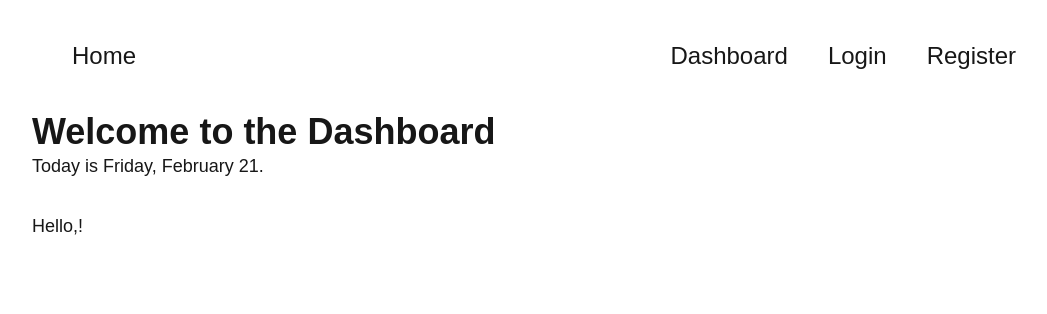
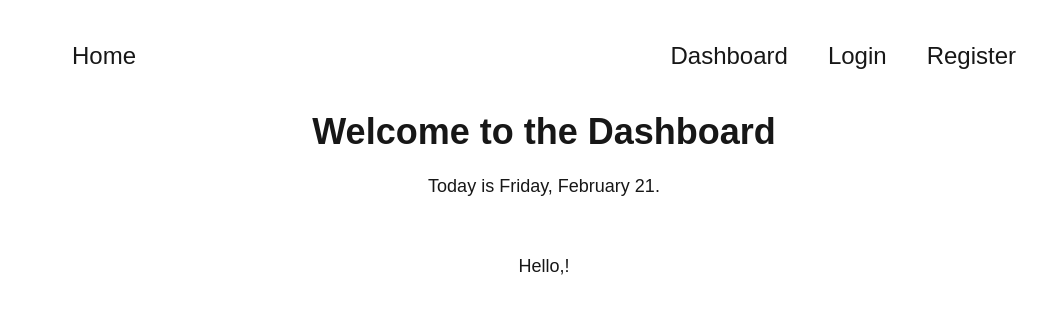
Before and after one commit to AlexVNep/members-only2, a Next.js app: page /dashboard in a window 1280 px wide. Shown: the top 314 px of the page, without its empty margins (96-1143 px from the left). Built offline with nearby package versions, Linux system fonts and the light colour scheme.

Commit message:
Change styling

```diff
--- a/app/dashboard/(overview)/page.tsx
+++ b/app/dashboard/(overview)/page.tsx
@@ -5,7 +5,7 @@
 
 export default function DashboardPage() {
   return (
-    <div className="">
+    <div className="flex flex-col gap-5 items-center justify-between">
       <h1 className="text-4xl font-bold">Welcome to the Dashboard</h1>
       <p className="text-lg">
         Today is{" "}
```
